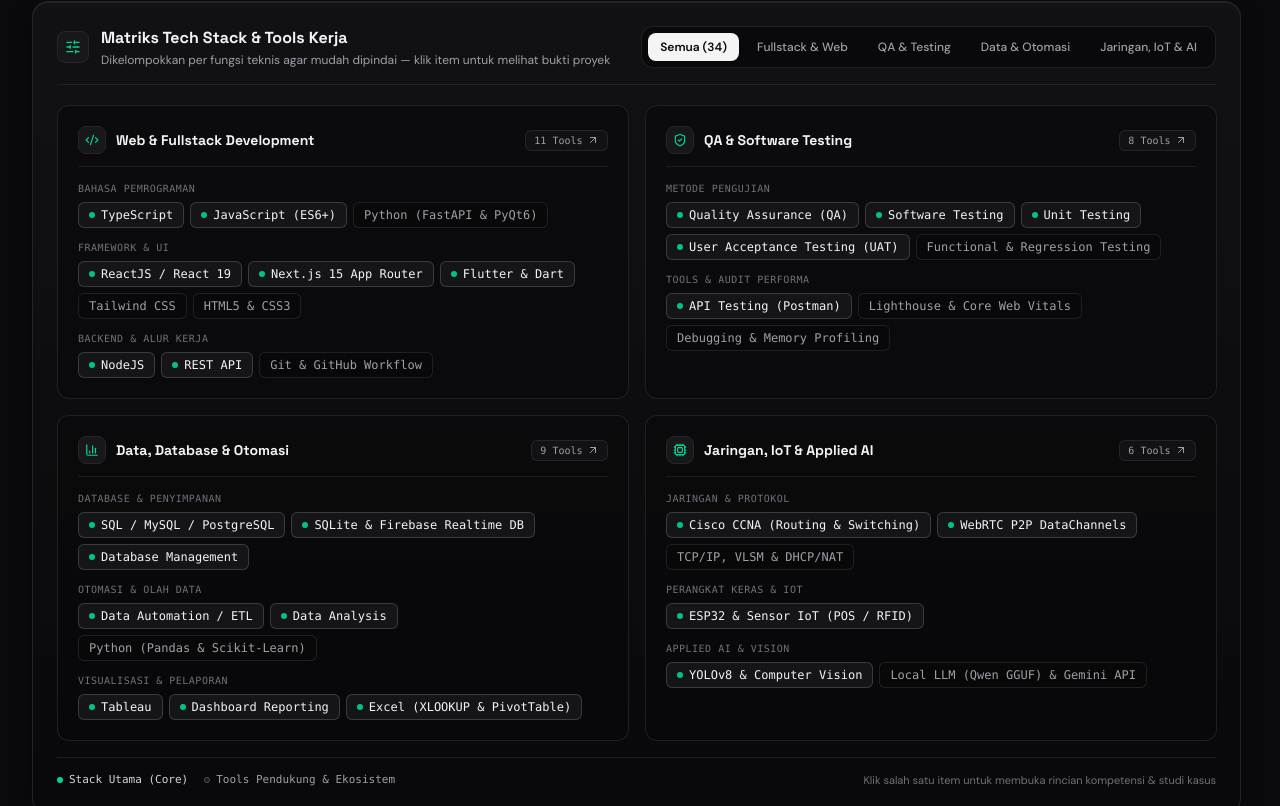
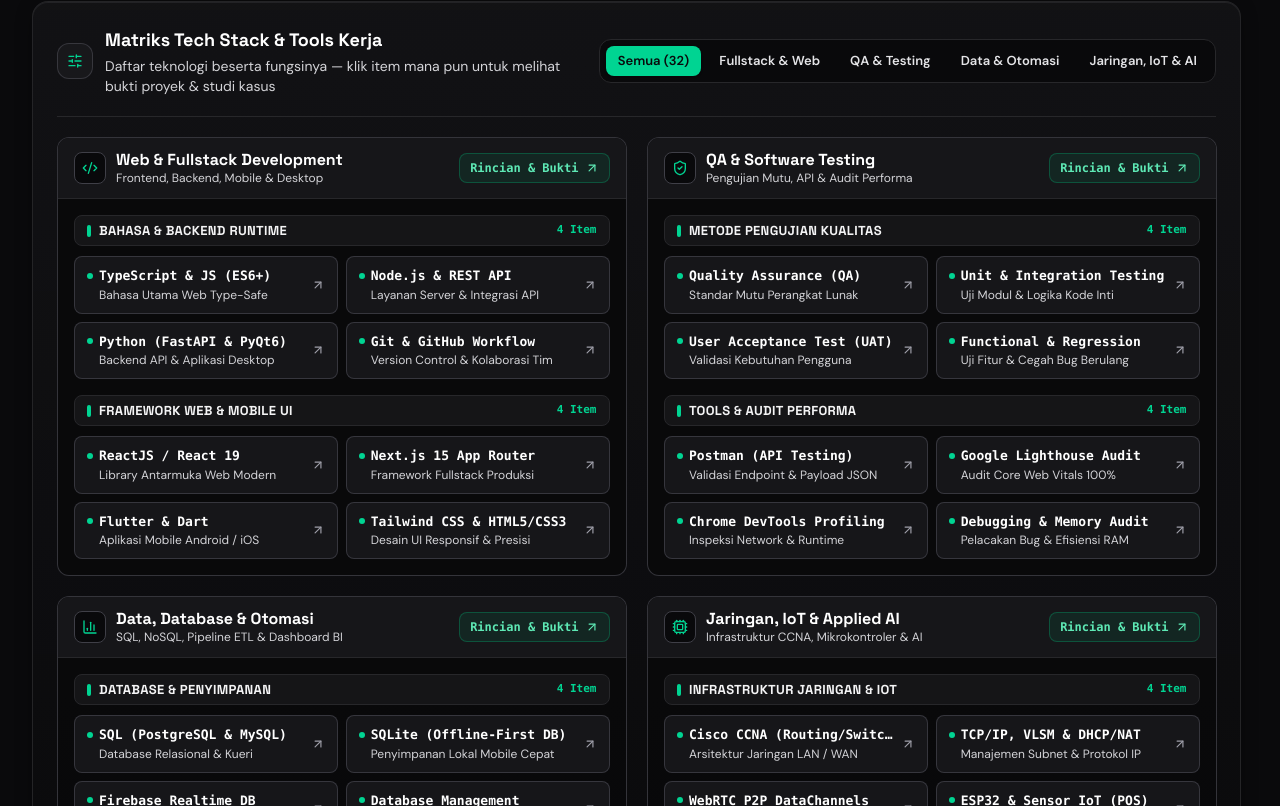
Before and after one commit to EdvanVPRoject/portofolio, a Next.js app: page / in a window 1280 px wide. Shown: the part 4274-5080 px from the top of the page. Built offline with nearby package versions, Linux system fonts and the light colour scheme.

Commit message:
feat(skills): overhaul tech stack matrix for high-contrast legibility and zero empty space

```diff
--- a/src/app/page.tsx
+++ b/src/app/page.tsx
@@ -845,53 +845,51 @@ const EXPERTISE_DATA: ExpertiseItem[] = [
 
 interface SkillKeywordItem {
   name: string;
+  role: string;
   domain: Exclude<SkillDomain, 'all'>;
   group: string;
-  highlight?: boolean;
 }
 
 const SKILL_KEYWORDS: SkillKeywordItem[] = [
-  // Fullstack & Web (Padepokan 79 Core)
-  { name: 'TypeScript', domain: 'fullstack', group: 'Bahasa Pemrograman', highlight: true },
-  { name: 'JavaScript (ES6+)', domain: 'fullstack', group: 'Bahasa Pemrograman', highlight: true },
-  { name: 'Python (FastAPI & PyQt6)', domain: 'fullstack', group: 'Bahasa Pemrograman' },
-  { name: 'ReactJS / React 19', domain: 'fullstack', group: 'Framework & UI', highlight: true },
-  { name: 'Next.js 15 App Router', domain: 'fullstack', group: 'Framework & UI', highlight: true },
-  { name: 'Flutter & Dart', domain: 'fullstack', group: 'Framework & UI', highlight: true },
-  { name: 'Tailwind CSS', domain: 'fullstack', group: 'Framework & UI' },
-  { name: 'HTML5 & CSS3', domain: 'fullstack', group: 'Framework & UI' },
-  { name: 'NodeJS', domain: 'fullstack', group: 'Backend & Alur Kerja', highlight: true },
-  { name: 'REST API', domain: 'fullstack', group: 'Backend & Alur Kerja', highlight: true },
-  { name: 'Git & GitHub Workflow', domain: 'fullstack', group: 'Backend & Alur Kerja' },
-
-  // QA & Software Testing (Padepokan 79 QA Focus)
-  { name: 'Quality Assurance (QA)', domain: 'qa', group: 'Metode Pengujian', highlight: true },
-  { name: 'Software Testing', domain: 'qa', group: 'Metode Pengujian', highlight: true },
-  { name: 'Unit Testing', domain: 'qa', group: 'Metode Pengujian', highlight: true },
-  { name: 'User Acceptance Testing (UAT)', domain: 'qa', group: 'Metode Pengujian', highlight: true },
-  { name: 'Functional & Regression Testing', domain: 'qa', group: 'Metode Pengujian' },
-  { name: 'API Testing (Postman)', domain: 'qa', group: 'Tools & Audit Performa', highlight: true },
-  { name: 'Lighthouse & Core Web Vitals', domain: 'qa', group: 'Tools & Audit Performa' },
-  { name: 'Debugging & Memory Profiling', domain: 'qa', group: 'Tools & Audit Performa' },
-
-  // Data Automation & Database (Garudafood Core)
-  { name: 'SQL / MySQL / PostgreSQL', domain: 'data', group: 'Database & Penyimpanan', highlight: true },
-  { name: 'SQLite & Firebase Realtime DB', domain: 'data', group: 'Database & Penyimpanan', highlight: true },
-  { name: 'Database Management', domain: 'data', group: 'Database & Penyimpanan', highlight: true },
-  { name: 'Data Automation / ETL', domain: 'data', group: 'Otomasi & Olah Data', highlight: true },
-  { name: 'Data Analysis', domain: 'data', group: 'Otomasi & Olah Data', highlight: true },
-  { name: 'Python (Pandas & Scikit-Learn)', domain: 'data', group: 'Otomasi & Olah Data' },
-  { name: 'Tableau', domain: 'data', group: 'Visualisasi & Pelaporan', highlight: true },
-  { name: 'Dashboard Reporting', domain: 'data', group: 'Visualisasi & Pelaporan', highlight: true },
-  { name: 'Excel (XLOOKUP & PivotTable)', domain: 'data', group: 'Visualisasi & Pelaporan', highlight: true },
-
-  // Network, IoT & AI (System & Field Integration)
-  { name: 'Cisco CCNA (Routing & Switching)', domain: 'network-ai', group: 'Jaringan & Protokol', highlight: true },
-  { name: 'WebRTC P2P DataChannels', domain: 'network-ai', group: 'Jaringan & Protokol', highlight: true },
-  { name: 'TCP/IP, VLSM & DHCP/NAT', domain: 'network-ai', group: 'Jaringan & Protokol' },
-  { name: 'ESP32 & Sensor IoT (POS / RFID)', domain: 'network-ai', group: 'Perangkat Keras & IoT', highlight: true },
-  { name: 'YOLOv8 & Computer Vision', domain: 'network-ai', group: 'Applied AI & Vision', highlight: true },
-  { name: 'Local LLM (Qwen GGUF) & Gemini API', domain: 'network-ai', group: 'Applied AI & Vision' },
+  // 1. Fullstack & Web (8 Items: 4 + 4 for perfect 2x2 grid symmetry)
+  { name: 'TypeScript & JS (ES6+)', role: 'Bahasa Utama Web Type-Safe', domain: 'fullstack', group: 'Bahasa & Backend Runtime' },
+  { name: 'Node.js & REST API', role: 'Layanan Server & Integrasi API', domain: 'fullstack', group: 'Bahasa & Backend Runtime' },
+  { name: 'Python (FastAPI & PyQt6)', role: 'Backend API & Aplikasi Desktop', domain: 'fullstack', group: 'Bahasa & Backend Runtime' },
+  { name: 'Git & GitHub Workflow', role: 'Version Control & Kolaborasi Tim', domain: 'fullstack', group: 'Bahasa & Backend Runtime' },
+  { name: 'ReactJS / React 19', role: 'Library Antarmuka Web Modern', domain: 'fullstack', group: 'Framework Web & Mobile UI' },
+  { name: 'Next.js 15 App Router', role: 'Framework Fullstack Produksi', domain: 'fullstack', group: 'Framework Web & Mobile UI' },
+  { name: 'Flutter & Dart', role: 'Aplikasi Mobile Android / iOS', domain: 'fullstack', group: 'Framework Web & Mobile UI' },
+  { name: 'Tailwind CSS & HTML5/CSS3', role: 'Desain UI Responsif & Presisi', domain: 'fullstack', group: 'Framework Web & Mobile UI' },
+
+  // 2. QA & Software Testing (8 Items: 4 + 4 for perfect 2x2 grid symmetry)
+  { name: 'Quality Assurance (QA)', role: 'Standar Mutu Perangkat Lunak', domain: 'qa', group: 'Metode Pengujian Kualitas' },
+  { name: 'Unit & Integration Testing', role: 'Uji Modul & Logika Kode Inti', domain: 'qa', group: 'Metode Pengujian Kualitas' },
+  { name: 'User Acceptance Test (UAT)', role: 'Validasi Kebutuhan Pengguna', domain: 'qa', group: 'Metode Pengujian Kualitas' },
+  { name: 'Functional & Regression', role: 'Uji Fitur & Cegah Bug Berulang', domain: 'qa', group: 'Metode Pengujian Kualitas' },
+  { name: 'Postman (API Testing)', role: 'Validasi Endpoint & Payload JSON', domain: 'qa', group: 'Tools & Audit Performa' },
+  { name: 'Google Lighthouse Audit', role: 'Audit Core Web Vitals 100%', domain: 'qa', group: 'Tools & Audit Performa' },
+  { name: 'Chrome DevTools Profiling', role: 'Inspeksi Network & Runtime', domain: 'qa', group: 'Tools & Audit Performa' },
+  { name: 'Debugging & Memory Audit', role: 'Pelacakan Bug & Efisiensi RAM', domain: 'qa', group: 'Tools & Audit Performa' },
+
+  // 3. Data Automation & Database (8 Items: 4 + 4 for perfect 2x2 grid symmetry)
+  { name: 'SQL (PostgreSQL & MySQL)', role: 'Database Relasional & Kueri', domain: 'data', group: 'Database & Penyimpanan' },
+  { name: 'SQLite (Offline-First DB)', role: 'Penyimpanan Lokal Mobile Cepat', domain: 'data', group: 'Database & Penyimpanan' },
+  { name: 'Firebase Realtime DB', role: 'Sinkronisasi Data Cloud Live', domain: 'data', group: 'Database & Penyimpanan' },
+  { name: 'Database Management', role: 'Perancangan Skema & Indexing', domain: 'data', group: 'Database & Penyimpanan' },
+  { name: 'Data Automation / ETL', role: 'Otomatisasi Alur & Olah Data', domain: 'data', group: 'Otomasi, Analitik & BI' },
+  { name: 'Tableau & Dashboard BI', role: 'Visualisasi Metrik Operasional', domain: 'data', group: 'Otomasi, Analitik & BI' },
+  { name: 'Excel (XLOOKUP & Pivot)', role: 'Otomasi Laporan & Analisis', domain: 'data', group: 'Otomasi, Analitik & BI' },
+  { name: 'Python (Pandas & Scikit)', role: 'Eksplorasi Data & Klasifikasi ML', domain: 'data', group: 'Otomasi, Analitik & BI' },
+
+  // 4. Network, IoT & AI (8 Items: 4 + 4 for perfect 2x2 grid symmetry)
+  { name: 'Cisco CCNA (Routing/Switch)', role: 'Arsitektur Jaringan LAN / WAN', domain: 'network-ai', group: 'Infrastruktur Jaringan & IoT' },
+  { name: 'TCP/IP, VLSM & DHCP/NAT', role: 'Manajemen Subnet & Protokol IP', domain: 'network-ai', group: 'Infrastruktur Jaringan & IoT' },
+  { name: 'WebRTC P2P DataChannels', role: 'Komunikasi Langsung Antar-Device', domain: 'network-ai', group: 'Infrastruktur Jaringan & IoT' },
+  { name: 'ESP32 & Sensor IoT (POS)', role: 'Integrasi Mikrokontroler & RFID', domain: 'network-ai', group: 'Infrastruktur Jaringan & IoT' },
+  { name: 'YOLOv8 Computer Vision', role: 'Deteksi Objek & Pelat Nomor', domain: 'network-ai', group: 'Applied AI & Computer Vision' },
+  { name: 'Local LLM (Qwen GGUF)', role: 'Eksekusi AI Lokal Tanpa Cloud', domain: 'network-ai', group: 'Applied AI & Computer Vision' },
+  { name: 'Google Gemini API', role: 'Integrasi AI Multimodal Cloud', domain: 'network-ai', group: 'Applied AI & Computer Vision' },
+  { name: 'Faster-Whisper & FFmpeg', role: 'Transkripsi Audio & Render GPU', domain: 'network-ai', group: 'Applied AI & Computer Vision' },
 ];
 
 type SectionIconType = 'about' | 'projects' | 'skills' | 'academic' | 'contact';
@@ -2041,23 +2039,23 @@ export default function PortfolioPage() {
           >
             <div className="relative z-10">
               {/* Matrix Header & Filter Bar */}
-              <div className="flex flex-col lg:flex-row lg:items-center justify-between gap-4 border-b border-zinc-800/80 pb-4">
+              <div className="flex flex-col xl:flex-row xl:items-center justify-between gap-4 border-b border-zinc-800 pb-4 sm:pb-5">
                 <div className="flex items-start sm:items-center gap-3">
-                  <span className="flex h-8 w-8 shrink-0 items-center justify-center rounded-lg border border-zinc-800 bg-zinc-900 text-emerald-400">
+                  <span className="flex h-9 w-9 shrink-0 items-center justify-center rounded-xl border border-zinc-700/80 bg-zinc-900 text-emerald-400">
                     <SlidersHorizontal className="h-4 w-4" />
                   </span>
                   <div>
-                    <h3 className="font-heading text-sm sm:text-base font-bold text-zinc-100">
+                    <h3 className="font-heading text-base sm:text-lg font-bold text-white">
                       Matriks Tech Stack &amp; Tools Kerja
                     </h3>
-                    <p className="text-[11px] sm:text-xs text-zinc-400 mt-0.5">
-                      Dikelompokkan per fungsi teknis agar mudah dipindai — klik item untuk melihat bukti proyek
+                    <p className="text-xs sm:text-sm text-zinc-300 mt-0.5">
+                      Daftar teknologi beserta fungsinya — klik item mana pun untuk melihat bukti proyek &amp; studi kasus
                     </p>
                   </div>
                 </div>
 
                 {/* Filter Tabs */}
-                <div className="grid grid-cols-2 sm:flex sm:flex-wrap gap-1.5 rounded-xl border border-zinc-800/80 bg-zinc-950/80 p-1.5">
+                <div className="grid grid-cols-2 sm:flex sm:flex-wrap lg:flex-nowrap shrink-0 gap-1.5 rounded-xl border border-zinc-800 bg-zinc-950 p-1.5">
                   {[
                     { id: 'all', label: `Semua (${SKILL_KEYWORDS.length})` },
                     { id: 'fullstack', label: 'Fullstack & Web' },
@@ -2071,10 +2069,10 @@ export default function PortfolioPage() {
                       onClick={() => setActiveSkillTab(tab.id as SkillDomain)}
                       className={`${
                         idx === 0 ? 'col-span-2 sm:col-span-1' : ''
-                      } rounded-lg px-2.5 sm:px-3 py-1.5 text-[11px] sm:text-xs font-medium transition-all duration-200 cursor-pointer ${
+                      } whitespace-nowrap rounded-lg px-3 py-1.5 text-xs sm:text-[13px] font-semibold transition-all duration-200 cursor-pointer ${
                         activeSkillTab === tab.id
-                          ? 'bg-zinc-100 text-zinc-950 font-semibold shadow-sm'
-                          : 'text-zinc-400 hover:bg-zinc-800/60 hover:text-zinc-200'
+                          ? 'bg-emerald-400 text-zinc-950 shadow-sm'
+                          : 'text-zinc-200 hover:bg-zinc-800 hover:text-white'
                       }`}
                     >
                       {tab.label}
@@ -2083,10 +2081,10 @@ export default function PortfolioPage() {
                 </div>
               </div>
 
-              {/* 4-Cluster Categorized Matrix Grid */}
+              {/* Matrix Content Area */}
               <div
-                className={`mt-5 grid gap-4 ${
-                  activeSkillTab === 'all' ? 'grid-cols-1 md:grid-cols-2' : 'grid-cols-1'
+                className={`mt-5 grid gap-4 sm:gap-5 ${
+                  activeSkillTab === 'all' ? 'grid-cols-1 lg:grid-cols-2' : 'grid-cols-1'
                 }`}
               >
                 {(
@@ -2094,21 +2092,25 @@ export default function PortfolioPage() {
                     {
                       id: 'fullstack' as const,
                       title: 'Web & Fullstack Development',
+                      subtitle: 'Frontend, Backend, Mobile & Desktop',
                       icon: 'code' as const,
                     },
                     {
                       id: 'qa' as const,
                       title: 'QA & Software Testing',
+                      subtitle: 'Pengujian Mutu, API & Audit Performa',
                       icon: 'shield' as const,
                     },
                     {
                       id: 'data' as const,
                       title: 'Data, Database & Otomasi',
+                      subtitle: 'SQL, NoSQL, Pipeline ETL & Dashboard BI',
                       icon: 'chart' as const,
                     },
                     {
                       id: 'network-ai' as const,
                       title: 'Jaringan, IoT & Applied AI',
+                      subtitle: 'Infrastruktur CCNA, Mikrokontroler & AI',
                       icon: 'cpu' as const,
                     },
                   ] as const
@@ -2122,21 +2124,25 @@ export default function PortfolioPage() {
                     return (
                       <div
                         key={cluster.id}
-                        className="animate-card-enter flex flex-col justify-between rounded-xl border border-zinc-800/80 bg-zinc-950/60 p-4 sm:p-5 transition-colors hover:border-zinc-700/80"
-                      >
+                        className="animate-card-enter flex flex-col justify-between overflow-hidden rounded-xl border border-zinc-700/80 bg-zinc-950/90"
+                      >
+                        {/* Cluster Top Bar */}
+                        <div className="flex flex-wrap items-center justify-between gap-2 border-b border-zinc-800 bg-zinc-900/90 px-4 py-3">
+                          <div className="flex items-center gap-2.5">
+                            <span className="flex h-8 w-8 shrink-0 items-center justify-center rounded-lg border border-zinc-700 bg-zinc-950 text-emerald-400">
+                              {cluster.icon === 'code' && <Code2 className="h-4 w-4" />}
+                              {cluster.icon === 'shield' && <ShieldCheck className="h-4 w-4" />}
+                              {cluster.icon === 'chart' && <BarChart3 className="h-4 w-4" />}
+                              {cluster.icon === 'cpu' && <Cpu className="h-4 w-4" />}
+                            </span>
                             <div>
-                          {/* Cluster Header */}
-                          <div className="flex items-center justify-between gap-2 border-b border-zinc-800/70 pb-3 mb-3.5">
-                            <div className="flex items-center gap-2.5">
-                              <span className="flex h-7 w-7 shrink-0 items-center justify-center rounded-lg border border-zinc-800 bg-zinc-900 text-emerald-400">
-                                {cluster.icon === 'code' && <Code2 className="h-3.5 w-3.5" />}
-                                {cluster.icon === 'shield' && <ShieldCheck className="h-3.5 w-3.5" />}
-                                {cluster.icon === 'chart' && <BarChart3 className="h-3.5 w-3.5" />}
-                                {cluster.icon === 'cpu' && <Cpu className="h-3.5 w-3.5" />}
-                              </span>
-                              <h4 className="font-heading text-xs sm:text-sm font-bold text-zinc-100">
+                              <h4 className="font-heading text-sm sm:text-base font-bold text-white leading-tight">
                                 {cluster.title}
                               </h4>
+                              <p className="text-[11px] sm:text-xs text-zinc-300">
+                                {cluster.subtitle}
+                              </p>
+                            </div>
                           </div>
 
                           <button
@@ -2144,29 +2150,40 @@ export default function PortfolioPage() {
                             onClick={() => {
                               if (targetExpertise) handleOpenExpertiseModal(targetExpertise);
                             }}
-                              className="inline-flex items-center gap-1 rounded-md border border-zinc-800/90 bg-zinc-900/70 px-2 py-0.5 font-mono text-[10px] text-zinc-400 transition-colors hover:border-emerald-500/40 hover:text-emerald-300 cursor-pointer"
-                            >
-                              <span>{clusterItems.length} Tools</span>
-                              <ArrowUpRight className="h-3 w-3" />
+                            className="inline-flex items-center gap-1.5 rounded-lg border border-emerald-500/30 bg-emerald-500/10 px-2.5 py-1.5 font-mono text-xs font-semibold text-emerald-300 transition-colors hover:border-emerald-400/60 hover:bg-emerald-500/20 cursor-pointer"
+                          >
+                            <span>Rincian &amp; Bukti</span>
+                            <ArrowUpRight className="h-3.5 w-3.5" />
                           </button>
                         </div>
 
                         {/* Sub-groups inside Cluster */}
                         <div
-                            className={
+                          className={`p-4 ${
                             activeSkillTab !== 'all'
-                                ? 'grid grid-cols-1 sm:grid-cols-2 lg:grid-cols-3 gap-4'
-                                : 'space-y-3'
-                            }
+                              ? 'grid grid-cols-1 lg:grid-cols-2 gap-5'
+                              : 'space-y-4'
+                          }`}
                         >
                           {subGroups.map((groupName) => {
                             const groupSkills = clusterItems.filter((kw) => kw.group === groupName);
                             return (
-                                <div key={groupName}>
-                                  <div className="mb-1.5 font-mono text-[10px] font-medium uppercase tracking-wider text-zinc-500">
+                              <div key={groupName} className="flex flex-col">
+                                {/* High-Contrast Sub-Group Header */}
+                                <div className="mb-2.5 flex items-center justify-between rounded-lg border border-zinc-800 bg-zinc-900/80 px-3 py-1.5">
+                                  <div className="flex items-center gap-2">
+                                    <span className="h-3 w-1 rounded-full bg-emerald-400" />
+                                    <span className="font-heading text-xs sm:text-[13px] font-bold uppercase tracking-wide text-zinc-100">
                                       {groupName}
-                                  </div>
-                                  <div className="flex flex-wrap gap-1.5">
+                                    </span>
+                                  </div>
+                                  <span className="font-mono text-[11px] font-semibold text-emerald-400">
+                                    {groupSkills.length} Item
+                                  </span>
+                                </div>
+
+                                {/* Uniform 2-Column Grid of High-Contrast Skill Cards */}
+                                <div className="grid grid-cols-1 sm:grid-cols-2 gap-2">
                                   {groupSkills.map((kw) => (
                                     <button
                                       key={kw.name}
@@ -2174,16 +2191,20 @@ export default function PortfolioPage() {
                                       onClick={() => {
                                         if (targetExpertise) handleOpenExpertiseModal(targetExpertise);
                                       }}
-                                        className={`spring-pill group/pill inline-flex items-center gap-1.5 rounded-md border px-2.5 py-1 font-mono text-[11px] sm:text-xs cursor-pointer ${
-                                          kw.highlight
-                                            ? 'border-zinc-700/90 bg-zinc-900/90 text-zinc-100 hover:border-emerald-500/50 hover:text-emerald-300'
-                                            : 'border-zinc-800/80 bg-zinc-950/80 text-zinc-400 hover:border-zinc-700 hover:text-zinc-200'
-                                        }`}
-                                      >
-                                        {kw.highlight && (
-                                          <span className="h-1.5 w-1.5 shrink-0 rounded-full bg-emerald-400/90 transition-transform duration-200 group-hover/pill:scale-125" />
-                                        )}
-                                        <span>{kw.name}</span>
+                                      className="group/item flex w-full items-center justify-between gap-2 rounded-lg border border-zinc-700/80 bg-zinc-900/95 px-3 py-2.5 text-left transition-all duration-150 hover:border-emerald-500/60 hover:bg-zinc-900 cursor-pointer"
+                                    >
+                                      <div className="min-w-0">
+                                        <div className="flex items-center gap-1.5">
+                                          <span className="h-1.5 w-1.5 shrink-0 rounded-full bg-emerald-400" />
+                                          <span className="truncate font-mono text-xs sm:text-[13px] font-semibold text-white group-hover/item:text-emerald-300">
+                                            {kw.name}
+                                          </span>
+                                        </div>
+                                        <p className="mt-0.5 truncate pl-3 text-[11px] sm:text-xs text-zinc-300">
+                                          {kw.role}
+                                        </p>
+                                      </div>
+                                      <ArrowUpRight className="h-3.5 w-3.5 shrink-0 text-zinc-400 transition-transform duration-150 group-hover/item:translate-x-0.5 group-hover/item:-translate-y-0.5 group-hover/item:text-emerald-400" />
                                     </button>
                                   ))}
                                 </div>
@@ -2192,26 +2213,8 @@ export default function PortfolioPage() {
                           })}
                         </div>
                       </div>
-                      </div>
                     );
                   })}
-              </div>
-
-              {/* Clear Legend Footer */}
-              <div className="mt-4 flex flex-col sm:flex-row sm:items-center justify-between gap-2 border-t border-zinc-800/70 pt-3.5 text-[11px] text-zinc-400">
-                <div className="flex flex-wrap items-center gap-4 font-mono">
-                  <span className="inline-flex items-center gap-1.5 text-zinc-300">
-                    <span className="h-1.5 w-1.5 rounded-full bg-emerald-400" />
-                    <span>Stack Utama (Core)</span>
-                  </span>
-                  <span className="inline-flex items-center gap-1.5 text-zinc-400">
-                    <span className="h-1.5 w-1.5 rounded-full border border-zinc-600 bg-zinc-900" />
-                    <span>Tools Pendukung &amp; Ekosistem</span>
-                  </span>
-                </div>
-                <span className="text-zinc-500">
-                  Klik salah satu item untuk membuka rincian kompetensi &amp; studi kasus
-                </span>
               </div>
             </div>
           </div>
```
Lines whose indentation alone changed are shown as unchanged.
